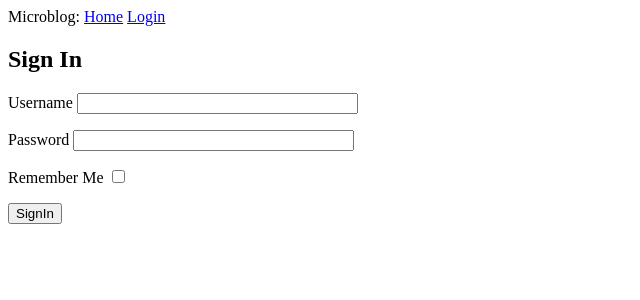
After one commit to jod35/Microblog, a Flask app: page /login in a window 1280 px wide. The commit adds this page. Shown: the top 300 px of the page, without its empty margins (0-640 px from the left). Run offline with Flask 2, Linux system fonts and the light colour scheme.

Commit message:
login form and validation

```diff
--- a/app/__init__.py
+++ b/app/__init__.py
@@ -1,5 +1,7 @@
 from flask import Flask
+from .config import Config
 
 app=Flask(__name__)
+app.config.from_object(Config)
 
 from app import routes
--- /dev/null
+++ b/app/config.py
@@ -0,0 +1,5 @@
+import os
+
+
+class Config:
+    SECRET_KEY=os.environ.get('SECRET_KEY') or 'youcantguessme'
--- /dev/null
+++ b/app/forms.py
@@ -0,0 +1,10 @@
+from flask_wtf import FlaskForm
+from wtforms import StringField,PasswordField,BooleanField,SubmitField
+from wtforms.validators import DataRequired
+
+
+class LoginForm(FlaskForm):
+    username=StringField('Username',validators=[DataRequired(message="Field is Required")])
+    password=PasswordField('Password',validators=[DataRequired(message="Field is Required"  )])
+    remember_me=BooleanField('Remember Me')
+    submit=SubmitField('SignIn')
--- a/app/routes.py
+++ b/app/routes.py
@@ -1,5 +1,20 @@
 from app import app
-from flask import render_template
+from flask import render_template,flash,request,redirect
+from .forms import LoginForm
+
+
+posts=[
+    {
+        'id':1,
+        'author':"Sjonathan",
+        "content":"What a good day"
+    },
+    {
+        'id':2,
+        'author':'Json',
+        "content":"Hey There my gorgeous friends"
+    }
+]
 
 @app.route('/')
 @app.route('/hello')
@@ -8,5 +23,16 @@ def hello():
         'user':"Jonathan"
     }
 
+
+
     title="Hello"
-    return render_template('index.html',user=user,title=title)
+    return render_template('index.html',user=user,title=title,posts=posts)
+
+
+@app.route('/login',methods=['GET','POST'])
+def login():
+    form=LoginForm()
+    if form.validate_on_submit():
+        flash("Login requested for user {} , remember_me ={}".format(form.username.data,form.remember_me.data))
+        return redirect('/')
+    return render_template('login.html',form=form,title="Login")
--- /dev/null
+++ b/app/templates/base.html
@@ -0,0 +1,33 @@
+<!DOCTYPE html>
+<html lang="en">
+<head>
+    <meta charset="UTF-8">
+    <meta name="viewport" content="width=device-width, initial-scale=1.0">
+
+    {% if title %}
+    <title>Microblog |{{title}}</title>
+    {% else %}
+    <title>Microblog</title>
+    {% endif %}
+
+</head>
+<body>
+    <nav>
+        Microblog:
+        <a href="/">Home</a>
+        <a href="/login">Login</a>
+    </nav>
+
+    {% with messages = get_flashed_messages() %}
+        {% if messages %}
+            {% for message in messages %}
+                <p class="">{{message}}</p>
+            {% endfor %}
+        {% endif %}
+    {% endwith %}
+
+    {% block body %}
+
+    {% endblock body %}
+</body>
+</html>
--- /dev/null
+++ b/app/templates/login.html
@@ -0,0 +1,38 @@
+{% extends 'base.html' %}
+{% block body %}
+    <h2>Sign In</h2>
+    <form action="" method="post">
+        {{ form.hidden_tag() }}
+
+        <p>{{ form.username.label}}
+            {{ form.username(size=32) }}
+
+            {% for error in form.username.errors %}
+            <span style="color: red;">
+                {{ error }}
+            </span>
+        {% endfor %}
+        </p>
+
+        <p>{{ form.password.label}}
+            {{ form.password(size=32) }}
+
+            {% for error in form.password.errors %}
+                <span style="color: red;">
+                    {{ error }}
+                </span>
+            {% endfor %}
+
+        </p>
+
+        <p>
+            {{form.remember_me.label}}
+            {{form.remember_me()}}
+        </p>
+
+        <p>
+            {{form.submit()}}
+        </p>
+
+    </form>
+{% endblock body %}
```
Also changed, not shown: app/templates/index.html (+8 -15 lines).
